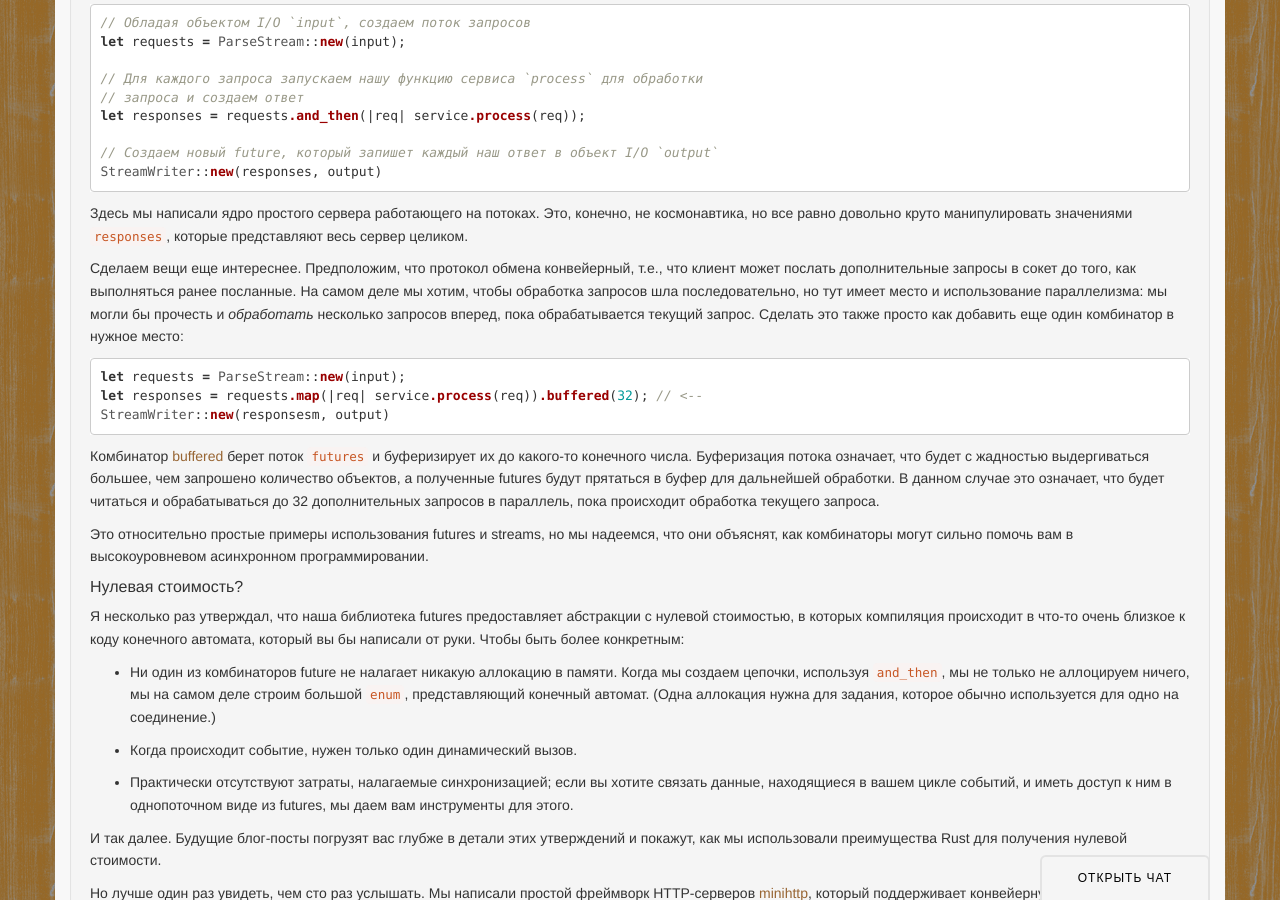
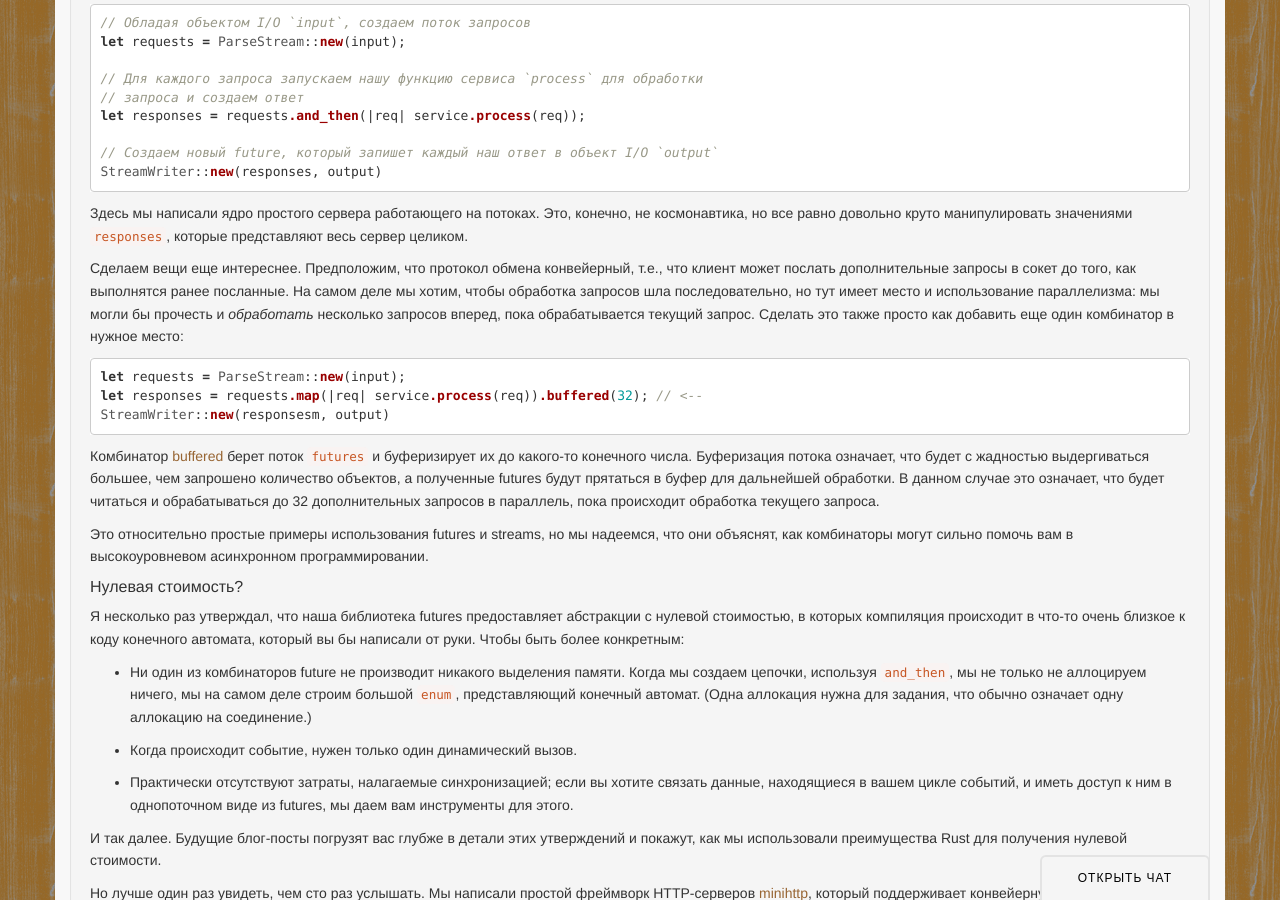
Before and after one commit to rust-lang-ru/rustycrate.ru, a Jekyll site: the page built from _posts/2016-08-12-futures-in-rust.md, in a window 1280 px wide and 900 px high, scrolled down 2961 px. Built offline with Jekyll 4.4.1, drawn with Linux system fonts in a browser that asks for light colours; nearby versions of some CDN libraries; Markdown is read by kramdown in place of the engine named in the settings; comment, search, counter and statistics services are not loaded; some of the changed text lies outside the part shown.

Commit message:
fixed errors 2

```diff
--- a/_posts/2016-08-12-futures-in-rust.md
+++ b/_posts/2016-08-12-futures-in-rust.md
@@ -254,7 +254,7 @@ StreamWriter::new(responses, output)
 которые представляют весь сервер целиком.
 
 Сделаем вещи еще интереснее. Предположим, что протокол обмена конвейерный, т.е.,
-что клиент может послать дополнительные запросы в сокет до того, как выполняться
+что клиент может послать дополнительные запросы в сокет до того, как выполнятся
 ранее посланные. На самом деле мы хотим, чтобы обработка запросов шла
 последовательно, но тут имеет место и использование параллелизма: мы могли бы
 прочесть и *обработать* несколько запросов вперед, пока обрабатывается текущий
@@ -286,10 +286,10 @@ StreamWriter::new(responsesm, output)
 конкретным:
 
 
-- Ни один из комбинаторов future не налагает никакую аллокацию в памяти. Когда мы
-создаем цепочки, используя `and_then`, мы не только не аллоцируем ничего, мы на
-самом деле строим большой `enum`, представляющий конечный автомат. (Одна
-аллокация нужна для задания, которое обычно используется для одно на соединение.)
+- Ни один из комбинаторов future не производит никакого выделения памяти. Когда
+мы создаем цепочки, используя `and_then`, мы не только не аллоцируем ничего, мы
+на самом деле строим большой `enum`, представляющий конечный автомат. (Одна
+аллокация нужна для задания, что обычно означает одну аллокацию на соединение.)
 
 - Когда происходит событие, нужен только один динамический вызов.
 
```
Also changed, not shown: other parts of _posts/2016-08-12-futures-in-rust.md (+1 -1 lines).
